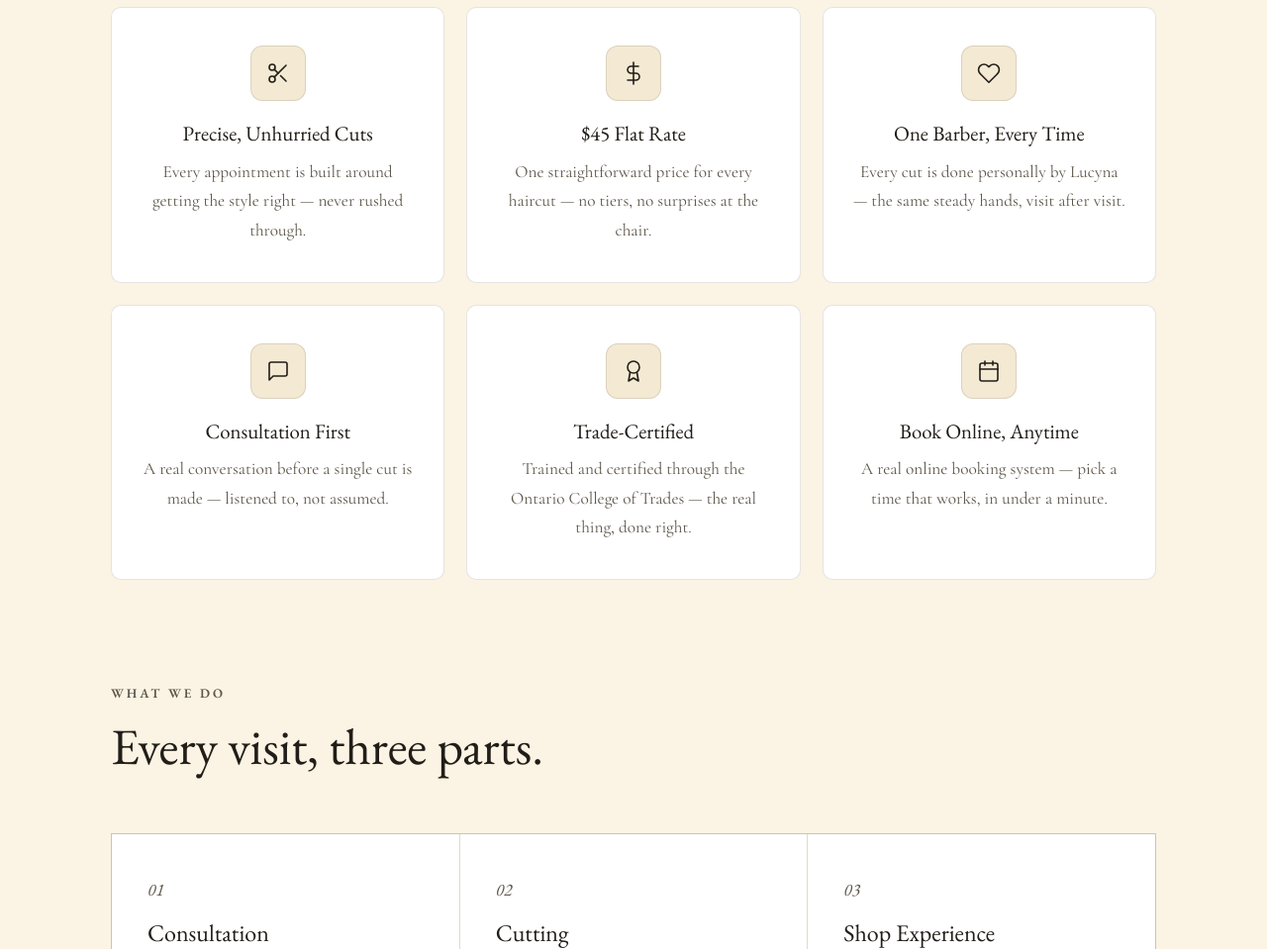
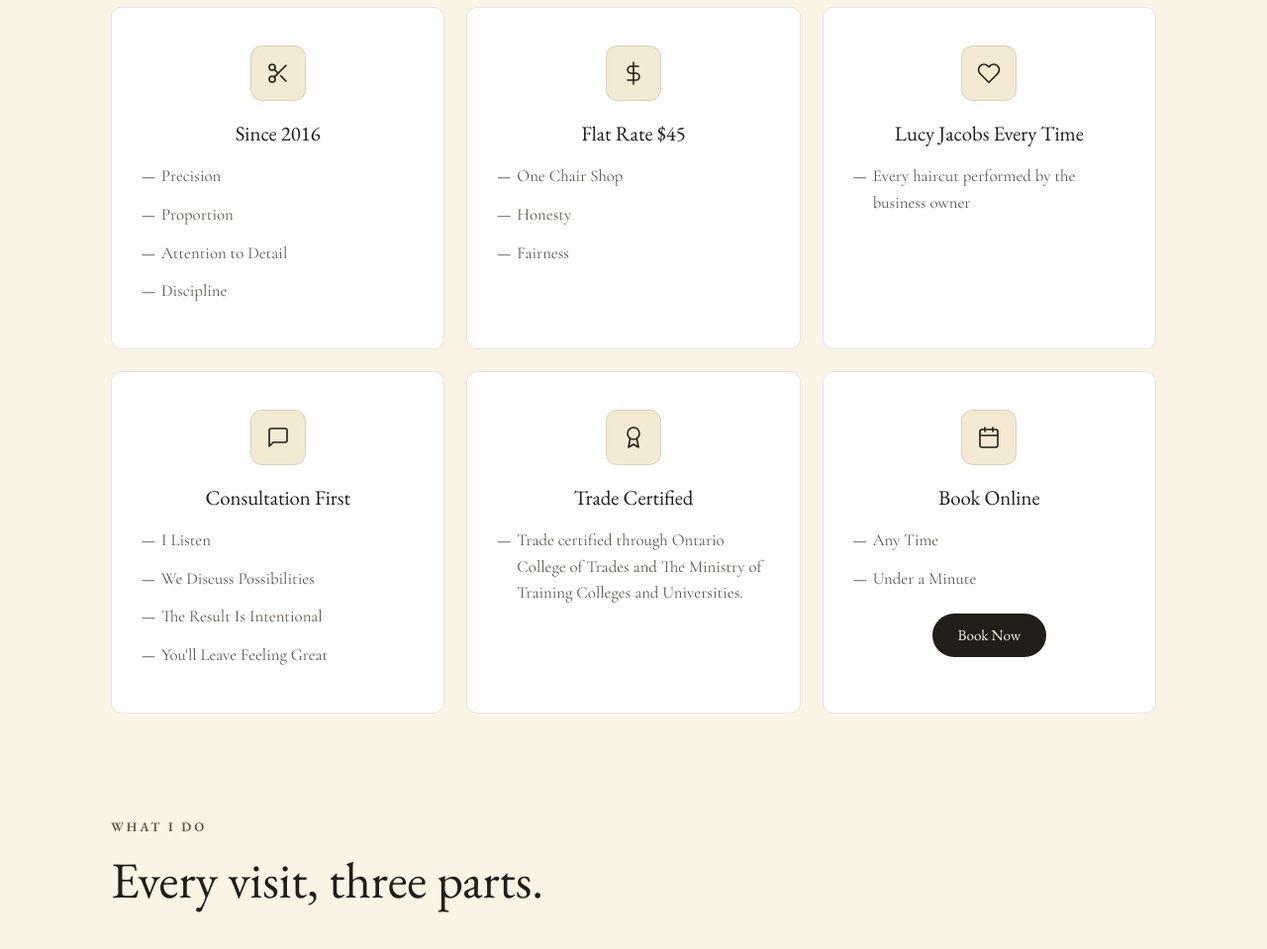
Before and after one commit to BrianKod1/Jacobs-Barbers-Final, a plain HTML site: page v6-precise/index.html in a window 1280 px wide. Shown: the part 900-1859 px from the top of the page at 99% size. Drawn offline with nearby package versions, Linux system fonts and the light colour scheme.

Commit message:
Add What I Do section with Consultation, Cutting, Shop Experience

```diff
--- a/v6-precise/index.html
+++ b/v6-precise/index.html
@@ -141,6 +141,12 @@
   .hero-logo{
     width:100%; max-width:300px; height:auto; margin-bottom:28px; display:block;
   }
+  .hero-welcome{
+    font-size:clamp(1.6rem, 3vw, 2.3rem); margin-bottom:18px; color:var(--charcoal);
+  }
+  .hero-bio{
+    font-size:1.15rem; line-height:1.75; color:var(--grey); max-width:480px;
+  }
   .hero p.lede{
     font-size:1.22rem; line-height:1.7; color:var(--grey);
     max-width:480px; margin-bottom:44px;
@@ -188,6 +194,7 @@
     .hero h1{ font-size:clamp(2.4rem, 9vw, 3.6rem); }
     .hero .eyebrow{ font-size:0.65rem; }
     .hero p.lede{ font-size:1.1rem; }
+    .hero-bio{ font-size:1.02rem; }
     .hero-actions{ flex-direction:column; align-items:flex-start; gap:14px; }
     .hero-actions .btn-primary{ width:100%; text-align:center; }
   }
@@ -212,6 +219,19 @@
   .why-icon svg{ width:24px; height:24px; stroke:var(--charcoal); }
   .why-card h3{ font-size:1.3rem; margin-bottom:12px; font-weight:400;}
   .why-card p{ color:var(--grey); font-size:1.08rem; line-height:1.7; }
+  .why-card ul{ list-style:none; text-align:left; }
+  .why-card ul li{
+    color:var(--grey); font-size:1.05rem; line-height:1.6; padding:6px 0 6px 20px; position:relative;
+  }
+  .why-card ul li::before{
+    content:"—"; position:absolute; left:0; color:var(--charcoal);
+  }
+  .why-card .why-btn{
+    display:inline-block; margin-top:16px; background:var(--charcoal); color:var(--white);
+    padding:12px 26px; border-radius:30px; font-family:'EB Garamond', serif; font-size:0.95rem;
+    transition:background 0.2s ease;
+  }
+  .why-card .why-btn:hover{ background:#3a3327; }
   @media (max-width:860px){ .why-grid{grid-template-columns:repeat(2, 1fr);} }
   @media (max-width:600px){ .why-grid{grid-template-columns:1fr;} }
 
@@ -347,6 +367,8 @@
   <div class="wrap">
     <div class="hero-inner">
       <img class="hero-logo" src="images/logo.png" alt="Jacobs Barbers">
+      <h2 class="hero-welcome">Welcome to Jacobs Barbers</h2>
+      <p class="hero-bio">I'm Lucyna Jacobs. I've been growing Jacobs Barbers shop in Etobicoke since 2016, one considered haircut at a time. Proportion, restraint, and attention to detail matter here, whether it's a precise classic trim or a fresh, current style. Reasonably priced, carefully performed and built entirely around you.</p>
     </div>
   </div>
 </section>
@@ -366,43 +388,65 @@
         <div class="why-icon">
           <svg viewBox="0 0 24 24" fill="none" stroke-width="1.6" stroke-linecap="round" stroke-linejoin="round"><circle cx="6" cy="6" r="3"/><circle cx="6" cy="18" r="3"/><line x1="20" y1="4" x2="8.12" y2="15.88"/><line x1="14.47" y1="14.48" x2="20" y2="20"/><line x1="8.12" y1="8.12" x2="12" y2="12"/></svg>
         </div>
-        <h3>Precise, Unhurried Cuts</h3>
-        <p>Every appointment is built around getting the style right — never rushed through.</p>
+        <h3>Since 2016</h3>
+        <ul>
+          <li>Precision</li>
+          <li>Proportion</li>
+          <li>Attention to Detail</li>
+          <li>Discipline</li>
+        </ul>
       </div>
       <div class="why-card">
         <div class="why-icon">
           <svg viewBox="0 0 24 24" fill="none" stroke-width="1.6" stroke-linecap="round" stroke-linejoin="round"><line x1="12" y1="1" x2="12" y2="23"/><path d="M17 5H9.5a3.5 3.5 0 0 0 0 7h5a3.5 3.5 0 0 1 0 7H6"/></svg>
         </div>
-        <h3>$45 Flat Rate</h3>
-        <p>One straightforward price for every haircut — no tiers, no surprises at the chair.</p>
+        <h3>Flat Rate $45</h3>
+        <ul>
+          <li>One Chair Shop</li>
+          <li>Honesty</li>
+          <li>Fairness</li>
+        </ul>
       </div>
       <div class="why-card">
         <div class="why-icon">
           <svg viewBox="0 0 24 24" fill="none" stroke-width="1.6" stroke-linecap="round" stroke-linejoin="round"><path d="M20.84 4.61a5.5 5.5 0 0 0-7.78 0L12 5.67l-1.06-1.06a5.5 5.5 0 0 0-7.78 7.78l1.06 1.06L12 21.23l7.78-7.78 1.06-1.06a5.5 5.5 0 0 0 0-7.78z"/></svg>
         </div>
-        <h3>One Barber, Every Time</h3>
-        <p>Every cut is done personally by Lucyna — the same steady hands, visit after visit.</p>
+        <h3>Lucy Jacobs Every Time</h3>
+        <ul>
+          <li>Every haircut performed by the business owner</li>
+        </ul>
       </div>
       <div class="why-card">
         <div class="why-icon">
           <svg viewBox="0 0 24 24" fill="none" stroke-width="1.6" stroke-linecap="round" stroke-linejoin="round"><path d="M21 15a2 2 0 0 1-2 2H7l-4 4V5a2 2 0 0 1 2-2h14a2 2 0 0 1 2 2z"/></svg>
         </div>
         <h3>Consultation First</h3>
-        <p>A real conversation before a single cut is made — listened to, not assumed.</p>
+        <ul>
+          <li>I Listen</li>
+          <li>We Discuss Possibilities</li>
+          <li>The Result Is Intentional</li>
+          <li>You'll Leave Feeling Great</li>
+        </ul>
       </div>
       <div class="why-card">
         <div class="why-icon">
           <svg viewBox="0 0 24 24" fill="none" stroke-width="1.6" stroke-linecap="round" stroke-linejoin="round"><circle cx="12" cy="8" r="6"/><path d="M15.5 13.5 17 22l-5-3-5 3 1.5-8.5"/></svg>
         </div>
-        <h3>Trade-Certified</h3>
-        <p>Trained and certified through the Ontario College of Trades — the real thing, done right.</p>
+        <h3>Trade Certified</h3>
+        <ul>
+          <li>Trade certified through Ontario College of Trades and The Ministry of Training Colleges and Universities.</li>
+        </ul>
       </div>
       <div class="why-card">
         <div class="why-icon">
           <svg viewBox="0 0 24 24" fill="none" stroke-width="1.6" stroke-linecap="round" stroke-linejoin="round"><rect x="3" y="4" width="18" height="18" rx="2"/><line x1="16" y1="2" x2="16" y2="6"/><line x1="8" y1="2" x2="8" y2="6"/><line x1="3" y1="10" x2="21" y2="10"/></svg>
         </div>
-        <h3>Book Online, Anytime</h3>
-        <p>A real online booking system — pick a time that works, in under a minute.</p>
+        <h3>Book Online</h3>
+        <ul>
+          <li>Any Time</li>
+          <li>Under a Minute</li>
+        </ul>
+        <a class="why-btn" href="https://jacobsbarbers.mysalononline.com/Booking/?sid=0&guid=930aeb35-9485-4ee4-9786-aefa81fcb1c2" target="_blank" rel="noopener">Book Now</a>
       </div>
     </div>
   </div>
@@ -411,24 +455,24 @@
 <section>
   <div class="wrap">
     <div class="section-head">
-      <span class="eyebrow">What We Do</span>
+      <span class="eyebrow">What I Do</span>
       <h2 style="margin-top:16px;">Every visit, three parts.</h2>
     </div>
     <div class="pillars">
       <div class="pillar">
         <span class="p-num">01</span>
         <h3>Consultation</h3>
-        <p>We listen first — understanding your style preferences and how your hair naturally falls before a single cut is made, so you leave feeling genuinely great about the result.</p>
+        <p>Every visit starts with a consultation. I listen to what you wish, preferably look at your favourite haircut image. Then we talk through the possibilities together. The result is intentional, not guesswork. You'll leave feeling like yourself, only sharper.</p>
       </div>
       <div class="pillar">
         <span class="p-num">02</span>
         <h3>Cutting</h3>
-        <p>A haircut or a full style change, delivered efficiently and safely in under 20 minutes, using modern tools kept current with Canadian hairstyling and barbering sanitary standards.</p>
+        <p>Whether it's a basic haircut or a fully individual style, I work efficiently and safely, typically within thirty minutes. I use modern tools of the highest standard, and my practice meets Canadian Hairstyling and Barbering sanitary regulations, verified through regular official inspections.</p>
       </div>
       <div class="pillar">
         <span class="p-num">03</span>
-        <h3>Shop Experience</h3>
-        <p>Friendly, professional, and clean — settle in, listen to the music, and let the rest of your day wait outside for twenty minutes.</p>
+        <h3>The Shop Experience</h3>
+        <p>Clean, professional, and quietly welcoming. Relaxing music plays as you settle in, giving you a genuine chance to step away from the noise of your day. However briefly, this is a place to be looked after, not processed.</p>
       </div>
     </div>
   </div>
```
Also changed, not shown: v7-new-hero/index.html (+60 -16 lines).
